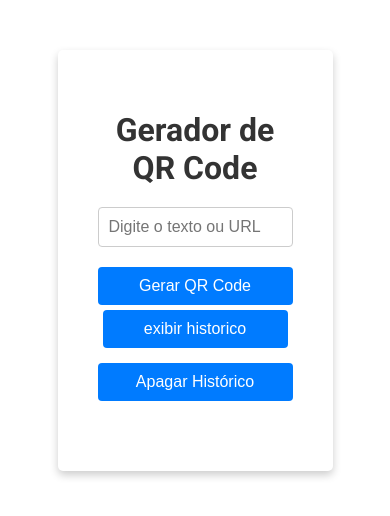
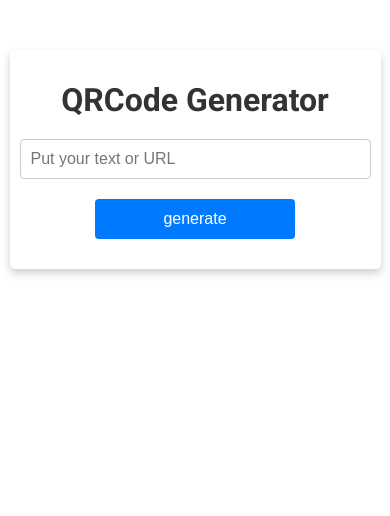
Before and after one commit to lenx0/QRCode-generator, a React (Vite) app: page / in a window 390 px wide. Shown: the top 516 px of the page. Built offline with nearby package versions, Linux system fonts and the light colour scheme.

Commit message:
responsivity fixed

```diff
--- a/src/App.css
+++ b/src/App.css
@@ -7,8 +7,8 @@ body {
   display: flex;
   justify-content: center;
   align-items: center;
+  background-color: #3f1717;
   height: 100vh;
-  background-color: #f0f0f0;
   padding: 20px;
   box-sizing: border-box;
 }
@@ -20,7 +20,7 @@ body {
 
 .qrcode-container {
   width: 50%;
-  padding: 40px;
+  padding: 10px;
   box-shadow: 0 4px 8px rgba(0, 0, 0, 0.2);
   border-radius: 5px;
 }
@@ -52,6 +52,7 @@ button {
   padding: 10px 20px;
   cursor: pointer;
   width: 100%;
+  height: 2.5em;
   max-width: 200px;
   box-sizing: border-box;
 }
@@ -75,3 +76,29 @@ button:hover {
     padding: 15px 30px;
   }
 }
+
+@media (min-width: 344px) {
+  .App {
+    font-family: 'Roboto', sans-serif;
+    display: flex;
+    justify-content: center;
+    align-items: center;
+    background-color: #3f1717;
+    height: 100vh;
+    box-sizing: border-box;
+  }
+
+  .qrcode-container {
+    width: 90%;
+    padding: 10px;
+    padding-bottom: 30px;
+    margin-bottom: 50px;
+    box-shadow: 0 4px 8px rgba(0, 0, 0, 0.2);
+    border-radius: 5px;
+  }
+
+  span {
+    font-size: 0.8em;
+    min-width: 26px;
+  }
+}
--- a/src/App.tsx
+++ b/src/App.tsx
@@ -1,12 +1,10 @@
 import QRCode from './QRCodeGenerator'
 import './App.css'
-import Footer from './Components/Footer'
 
 function App () {
   return (
     <div className='app-container'>
       <QRCode />
-      {/* <Footer /> */}
     </div>
   )
 }
--- a/src/QRCodeGenerator.tsx
+++ b/src/QRCodeGenerator.tsx
@@ -10,6 +10,9 @@ const QRCodeGenerator: React.FC = () => {
     return storedCodes ? JSON.parse(storedCodes) : []
   })
   const [showHistory, setShowHistory] = useState<boolean>(false)
+  const [hasHistory, setHasHistory] = useState<boolean>(
+    qrCodesHistory.length > 0
+  )
   const [historyLabelBtn, setHistoryLabelBtn] = useState<string>('')
 
   const handleChange = (e: React.ChangeEvent<HTMLInputElement>) => {
@@ -18,11 +21,15 @@ const QRCodeGenerator: React.FC = () => {
 
   useEffect(() => {
     if (showHistory) {
-      setHistoryLabelBtn('ocultar historico')
+      setHistoryLabelBtn('hide history')
     } else {
-      setHistoryLabelBtn('exibir historico')
+      setHistoryLabelBtn('show history')
     }
   }, [historyLabelBtn, showHistory])
+
+  useEffect(() => {
+    setHasHistory(qrCodesHistory.length > 0)
+  }, [qrCodesHistory])
 
   const generateQRCode = () => {
     setQrCodeValue(inputText)
@@ -45,27 +52,31 @@ const QRCodeGenerator: React.FC = () => {
       className='qrcode-container'
       style={{ textAlign: 'center', marginTop: '50px' }}
     >
-      <h1>Gerador de QR Code</h1>
+      <h1>QRCode Generator</h1>
       <input
         type='text'
         value={inputText}
         onChange={handleChange}
-        placeholder='Digite o texto ou URL'
+        placeholder='Put your text or URL'
       />
       <br />
       <button onClick={generateQRCode} style={{ padding: '10px 20px' }}>
-        Gerar QR Code
+        generate
       </button>
-      <div style={{ padding: 5 }}>
+      {hasHistory && (
+        <>
+          <div style={{ marginTop: '10px' }}>
             <button onClick={toggleHistory}>{historyLabelBtn}</button>
           </div>
           <div style={{ marginTop: '10px' }}>
-        <button onClick={clearHistory}>Apagar Histórico</button>
+            <button onClick={clearHistory}>clear History</button>
           </div>
           <div style={{ marginTop: '30px' }}>
             {qrCodeValue && <QRCode value={qrCodeValue} />}
           </div>
           {showHistory && <QRCodeHistory qrCodes={qrCodesHistory} />}
+        </>
+      )}
     </div>
   )
 }
--- a/src/QRCodeHistory.tsx
+++ b/src/QRCodeHistory.tsx
@@ -1,5 +1,5 @@
-import QRCode from "qrcode.react"
-import { useState } from "react"
+import QRCode from 'qrcode.react'
+import { useState } from 'react'
 
 const QRCodeHistory: React.FC<{ qrCodes: string[] }> = ({ qrCodes }) => {
   const [currentPage, setCurrentPage] = useState(1)
@@ -18,20 +18,51 @@ const QRCodeHistory: React.FC<{ qrCodes: string[] }> = ({ qrCodes }) => {
   return (
     <div>
       <h2>Histórico de QR Codes</h2>
-        <div style={{ display: 'flex', flexWrap: 'wrap', justifyContent: 'center', gap: '30px' }}>
+      <div
+        style={{
+          display: 'flex',
+          flexWrap: 'wrap',
+          justifyContent: 'center',
+          gap: '30px'
+        }}
+      >
         {paginatedQrCodes.map((code, index) => (
-          <div key={index} style={{ display: 'flex', flexDirection: 'column', alignItems: 'center', marginBottom: '10px' }}>
+          <div
+            key={index}
+            style={{
+              display: 'flex',
+              flexDirection: 'column',
+              alignItems: 'center',
+              marginBottom: '10px'
+            }}
+          >
             <QRCode value={code} />
             <p>{code}</p>
           </div>
         ))}
       </div>
-        <div style={{ marginTop: '20px', display: 'flex', justifyContent: 'center', alignItems: 'center' }}>
-          <button onClick={() => handlePageChange(currentPage - 1)} disabled={currentPage === 1}>
+      <div
+        style={{
+          marginTop: '20px',
+          display: 'flex',
+          justifyContent: 'center',
+          alignItems: 'center',
+        }}
+      >
+        <button
+        style={{ minWidth: 50, textAlign: 'center' }}
+          onClick={() => handlePageChange(currentPage - 1)}
+          disabled={currentPage === 1}
+        >
           Anterior
         </button>
-          <span style={{ margin: '0 10px' }}>{currentPage} / {totalPages}</span>
-          <button onClick={() => handlePageChange(currentPage + 1)} disabled={currentPage === totalPages}>
+        <span style={{ margin: '0 10px' }}>
+          {currentPage} / {totalPages}
+        </span>
+        <button style={{ minWidth: 50 }}
+          onClick={() => handlePageChange(currentPage + 1)}
+          disabled={currentPage === totalPages}
+        >
           Próximo
         </button>
       </div>
```
Also changed, not shown: src/Components/Footer.tsx (deleted, +0 -9 lines). Lines whose indentation alone changed are shown as unchanged.
